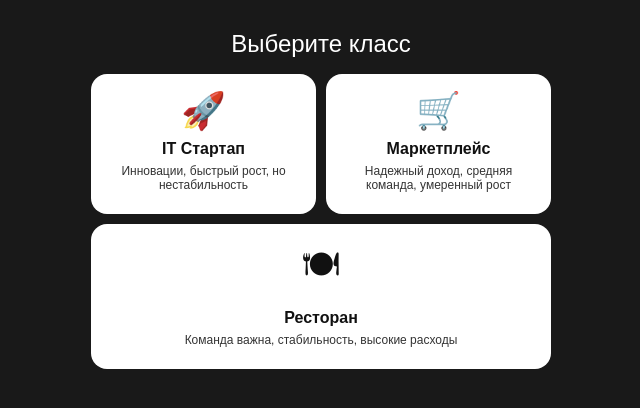
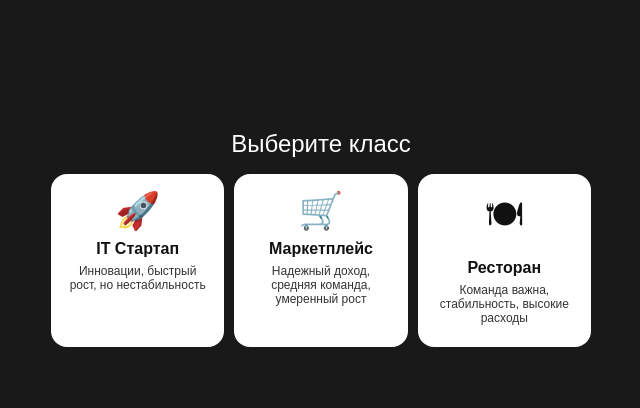
Before and after one commit to drivetothegrave/game, a plain HTML site: page index.html in a window 1280 px wide. Shown: the whole page, without its empty margins (319-959 px from the left). Drawn offline with Linux system fonts and the light colour scheme.

Commit message:
Update index.html

```diff
--- a/index.html
+++ b/index.html
@@ -17,9 +17,9 @@ body {
 }
 
 .app {
-  width: 520px;
+  width: 600px;
   max-width: 100%;
-  height: 100vh;
+  height: 600px;
   display: flex;
   flex-direction: column;
   justify-content: space-between;
@@ -273,7 +273,7 @@ function choose(side) {
 }
 
 // ===== CARD MOVEMENT =====
-function hover(side) { const angle=side==="left"?-10:10; cardEl.style.transform=`translateX(${angle*4}px) rotate(${angle}deg)`; preview(side); }
+function hover(side) { const angle=side==="left"?-3:3; cardEl.style.transform=`translateX(${angle*4}px) rotate(${angle}deg)`; preview(side); }
 function resetCard() { cardEl.style.transform="translateX(0) rotate(0)"; clearPreview(); }
 
 // ===== DRAG =====
```
